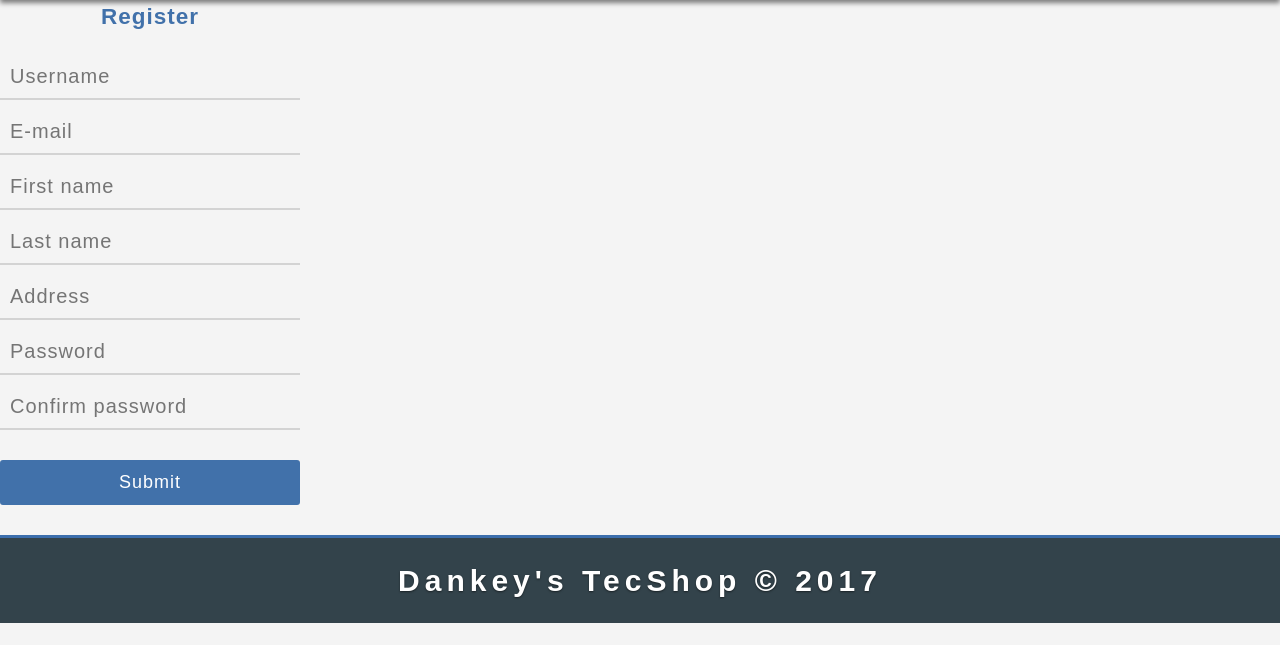
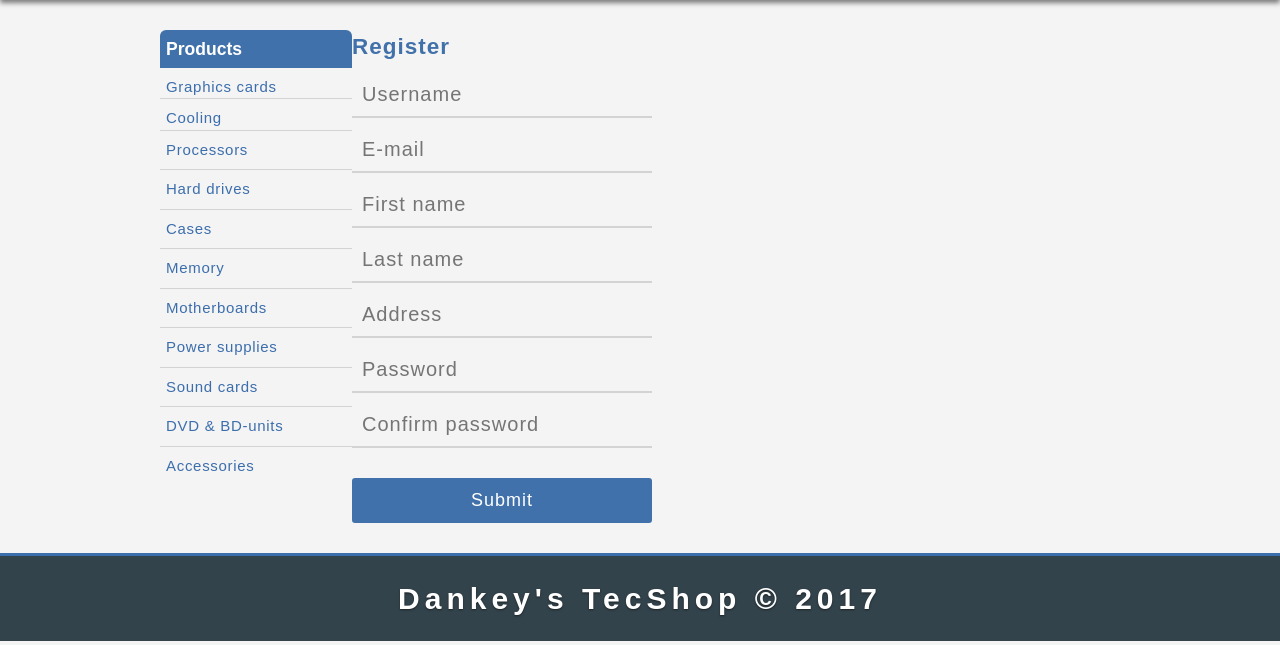
Before and after one commit to seafewd/dankey, a PHP site: page /WebProg_Project/public/register.php in a window 1280 px wide. Shown: the part 155-800 px from the top of the page. Run offline with PHP 8.4, Linux system fonts and the light colour scheme; some libraries are stand-ins or nearby versions; some web fonts are replaced.

Commit message:
navigation fixes

```diff
--- a/css/style.css
+++ b/css/style.css
@@ -282,8 +282,6 @@ header a:hover {
   border-bottom: 1px solid lightgray;
 }
 
-
-
 #sideMenu ul li ul li{
     font-size: 80%;
     text-indent: 10px;
@@ -294,6 +292,13 @@ header a:hover {
   border-left: 5px solid #3c6eac;
   padding-left: 5px !important;
   font-weight: bold;
+}
+
+/********** MAIN **********/
+main#main-content{
+    width: 80%;
+    margin: 0 0 0 0;
+    float: right;
 }
 
 /* splash_box */
@@ -312,19 +317,17 @@ header a:hover {
 
 /* Boxes */
 #boxes {
-  width: 80%;
-  margin: 0px 0 0 0;
-  float: right;
+
 }
 
-#boxes .box {
+.box {
   float: left;
   width: 33.33%;
-  padding: 0px 10px;
+  padding: 0 10px;
   box-sizing: border-box;
 }
 
-#boxes img {
+.box img {
   width: 100%;
   height: auto;
 }
@@ -352,13 +355,19 @@ footer h1 {
   width: 300px;
 }
 
-#login h2, #register h2 {
+#login h2 {
   width: 100%;
-  height: 45px;
   text-align: center;
   letter-spacing: 1px;
   color: var(--main_blue_font-color);
   margin-bottom: 10px;
+}
+
+#register h2 {
+    width: 100%;
+    letter-spacing: 1px;
+    color: var(--main_blue_font-color);
+    margin-bottom: 10px;
 }
 
 #login input[type="text"], #login input[type="password"], #register input[type="text"], #register input[type="password"] {
--- a/php/includes/article_main_outer.php
+++ b/php/includes/article_main_outer.php
@@ -1,39 +1,4 @@
-<?php
-  require_once ( __DIR__ . '/php/includes/header.php');
-?>
-
 <section id="main_outer">
-  <section id="splash_box">
-    <div class="container">
-    <h1>The dankest PC parts on the web</h1>
-    <p>Lorem ipsum dolor sit amet, consectetur adipiscing elit. In et pharetra justo. Quisque fermentum congue enim, eu consequat enim tincidunt nec. Proin accumsan nunc vitae turpis tempus porttitor. Integer aliquet orci sed libero tempor, id finibus velit laoreet.</p>
-  </div>
-</section>
-
-
   <section id="main_inner">
-<?php
-  include 'php/includes/sideMenu.php';
-?>
-
-<section id="boxes">
-  <div class="container">
-    <div class="box">
-      <img src="./img/1.png">
-      <h3>PC parts</h3>
-      <p>Lorem ipsum dolor sit amet, consectetur adipiscing elit. In et pharetra justo.</p>
-    </div>
-    <div class="box">
-      <img src="./img/2.jpg">
-      <h3>Accessories</h3>
-      <p>Mauris iaculis in dolor in egestas.</p>
-    </div>
-    <div class="box">
-      <img src="./img/3.jpg">
-      <h3>Other stuff</h3>
-      <p>Mauris iaculis in dolor in egestas.</p>
-    </div>
-  </div>
-</section>
-</section>
-</section>
+      <?php require_once ( __DIR__ . '/sideMenu.php'); ?>
+      <main id="main-content">
--- a/php/includes/footer.php
+++ b/php/includes/footer.php
@@ -1,6 +1,11 @@
 <?php
   require_once ( __DIR__ . '/../scripts/functions.php');
 ?>
+
+<!-- End main -->
+</main>
+</section>
+</section>
 
 <footer>
   <h1>Dankey's TecShop &copy; 2017</h1>
--- a/php/includes/header.php
+++ b/php/includes/header.php
@@ -18,21 +18,21 @@ $title = 'Welcome!';
 		<script src="./js/sideMenu.js"></script>
 
 		<!---	Favicon	--->
-		<link rel="apple-touch-icon" sizes="57x57" href="img/favicon/apple-icon-57x57.png">
-		<link rel="apple-touch-icon" sizes="60x60" href="img/favicon/apple-icon-60x60.png">
-		<link rel="apple-touch-icon" sizes="72x72" href="img/favicon/apple-icon-72x72.png">
-		<link rel="apple-touch-icon" sizes="76x76" href="img/favicon/apple-icon-76x76.png">
-		<link rel="apple-touch-icon" sizes="114x114" href="img/favicon/apple-icon-114x114.png">
-		<link rel="apple-touch-icon" sizes="120x120" href="img/favicon/apple-icon-120x120.png">
-		<link rel="apple-touch-icon" sizes="144x144" href="img/favicon/apple-icon-144x144.png">
-		<link rel="apple-touch-icon" sizes="152x152" href="img/favicon/apple-icon-152x152.png">
-		<link rel="apple-touch-icon" sizes="180x180" href="img/favicon/apple-icon-180x180.png">
-		<link rel="icon" type="image/png" sizes="192x192"  href="img/favicon/android-icon-192x192.png">
-		<link rel="icon" type="image/png" sizes="32x32" href="img/favicon/favicon-32x32.png">
-		<link rel="icon" type="image/png" sizes="96x96" href="img/favicon/favicon-96x96.png">
-		<link rel="icon" type="image/png" sizes="16x16" href="img/favicon/favicon-16x16.png">
-		<link rel="icon" href="img/favicon/favicon.ico" type="image/ico">
-		<link rel="manifest" href="img/favicon/manifest.json">
+		<link rel="apple-touch-icon" sizes="57x57" href="<?php rootDir(); ?>img/favicon/apple-icon-57x57.png">
+		<link rel="apple-touch-icon" sizes="60x60" href="<?php rootDir(); ?>img/favicon/apple-icon-60x60.png">
+		<link rel="apple-touch-icon" sizes="72x72" href="<?php rootDir(); ?>img/favicon/apple-icon-72x72.png">
+		<link rel="apple-touch-icon" sizes="76x76" href="<?php rootDir(); ?>img/favicon/apple-icon-76x76.png">
+		<link rel="apple-touch-icon" sizes="114x114" href="<?php rootDir(); ?>img/favicon/apple-icon-114x114.png">
+		<link rel="apple-touch-icon" sizes="120x120" href="<?php rootDir(); ?>img/favicon/apple-icon-120x120.png">
+		<link rel="apple-touch-icon" sizes="144x144" href="<?php rootDir(); ?>img/favicon/apple-icon-144x144.png">
+		<link rel="apple-touch-icon" sizes="152x152" href="<?php rootDir(); ?>img/favicon/apple-icon-152x152.png">
+		<link rel="apple-touch-icon" sizes="180x180" href="<?php rootDir(); ?>img/favicon/apple-icon-180x180.png">
+		<link rel="icon" type="image/png" sizes="192x192"  href="<?php rootDir(); ?>img/favicon/android-icon-192x192.png">
+		<link rel="icon" type="image/png" sizes="32x32" href="<?php rootDir(); ?>img/favicon/favicon-32x32.png">
+		<link rel="icon" type="image/png" sizes="96x96" href="<?php rootDir(); ?>img/favicon/favicon-96x96.png">
+		<link rel="icon" type="image/png" sizes="16x16" href="<?php rootDir(); ?>img/favicon/favicon-16x16.png">
+		<link rel="icon" href="<?php rootDir(); ?>img/favicon/favicon.ico" type="image/ico">
+		<link rel="manifest" href="<?php rootDir(); ?>img/favicon/manifest.json">
 		<meta name="msapplication-TileColor" content="#ffffff">
 		<meta name="msapplication-TileImage" content="img/favicon/ms-icon-144x144.png">
 		<meta name="theme-color" content="#ffffff">
--- a/php/includes/sideMenu.php
+++ b/php/includes/sideMenu.php
@@ -1,7 +1,7 @@
 <nav id="sideMenu">
   <h3>Products</h3>
   <?php
-    include('php/scripts/menuLoop.php');
+    require_once( __DIR__ . '/../scripts/menuLoop.php');
    ?>
   <!---
   <ul class="sideMenu_l1">
--- /dev/null
+++ b/php/includes/splash_image_box.php
@@ -0,0 +1,6 @@
+<section id="splash_box">
+  <div class="container">
+  <h1>The dankest PC parts on the web</h1>
+  <p>Lorem ipsum dolor sit amet, consectetur adipiscing elit. In et pharetra justo. Quisque fermentum congue enim, eu consequat enim tincidunt nec. Proin accumsan nunc vitae turpis tempus porttitor. Integer aliquet orci sed libero tempor, id finibus velit laoreet.</p>
+</div>
+</section>
--- a/php/scripts/menuLoop.php
+++ b/php/scripts/menuLoop.php
@@ -1,6 +1,5 @@
 <?php
-require_once("utility.php");
-require_once("php/includes/categories.php");
+require_once( __DIR__ . "/../includes/categories.php");
 
 
 //define current location
--- a/public/register.php
+++ b/public/register.php
@@ -1,5 +1,6 @@
 <?php
-require_once ('../php/includes/header.php');
+require_once ( '../php/includes/header.php' );
+require_once ( '../php/includes/article_main_outer.php' );
 require_once ('../php/classes/db.php');
 
 //initialize DB
@@ -13,8 +14,8 @@ if(isSet($_POST['submit'])) {
   $lastname = $_POST['lastname'];
   $address = $_POST['address'];
 
-  $db -> doQuery("INSERT INTO users (username, email, password, firstname, lastname)
-                  VALUES ('$username', '$email', '$password', '$firstname', '$lastname')");
+  $db -> doQuery("INSERT INTO users (username, email, password, firstname, lastname, address) VALUES ('$username', '$email', '$password', '$firstname', '$lastname', '$address')");
+
 }
 ?>
 
```
Also changed, not shown: index.php (+4 -16 lines).
